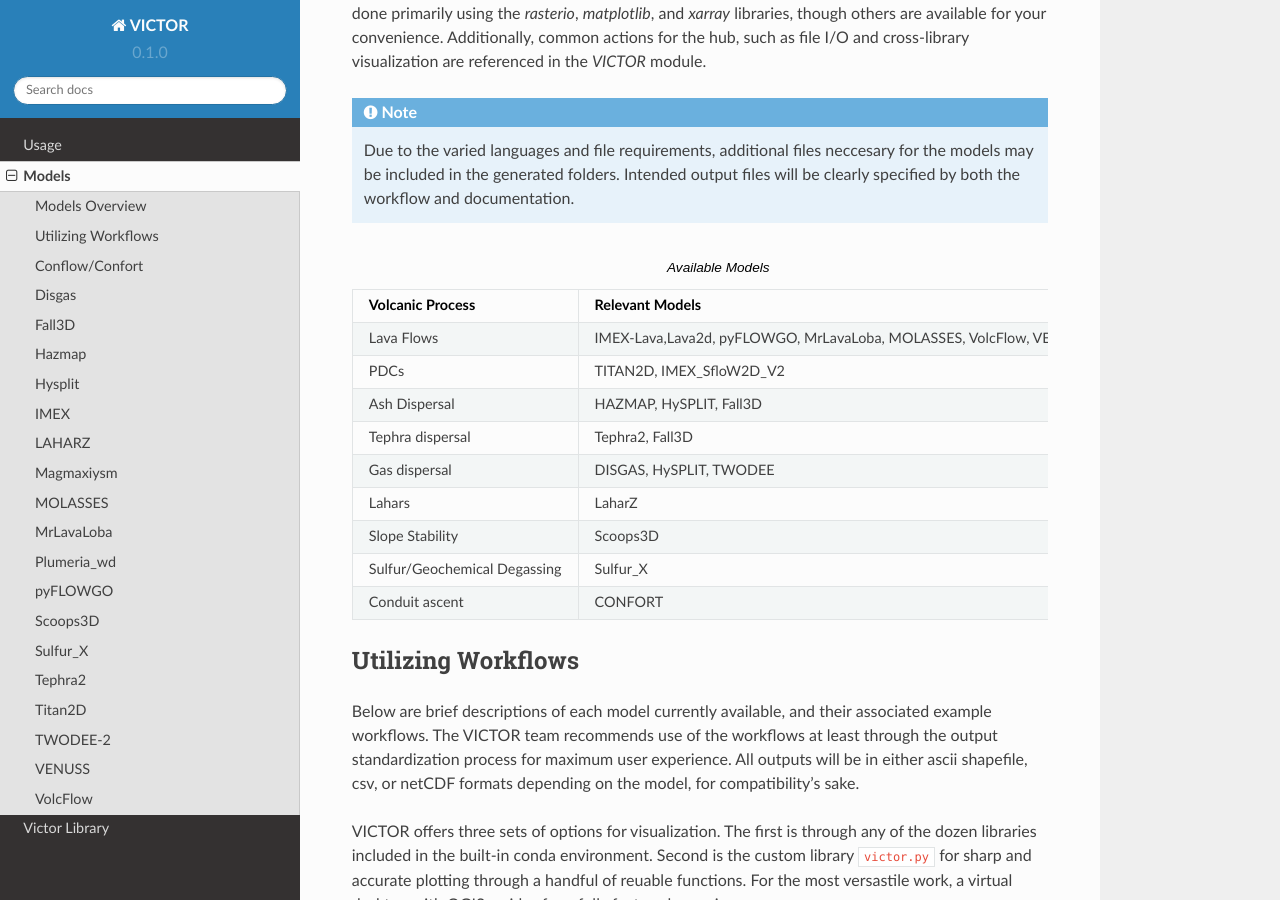
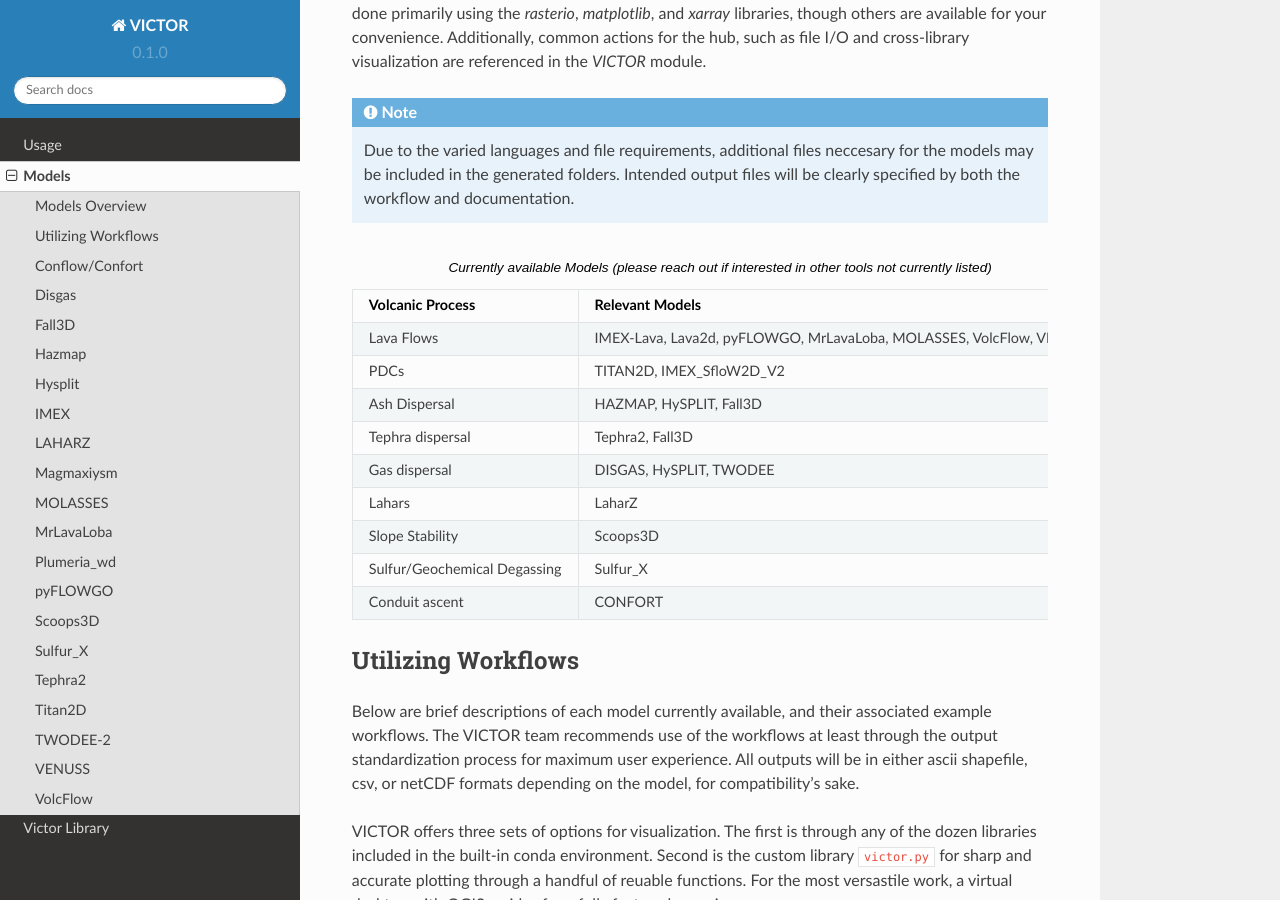
Before and after one commit to volcanocyber/victor-docs, a Sphinx documentation site: the page built from docs/source/models.rst, in a window 1280 px wide and 900 px high, scrolled down 406 px. Built offline with Sphinx 7.4.7 and the Read the Docs theme 2.0.0, drawn with Linux system fonts in a browser that asks for light colours.

Commit message:
Update models.rst

```diff
--- a/docs/source/models.rst
+++ b/docs/source/models.rst
@@ -19,14 +19,14 @@ common actions for the hub, such as file I/O and cross-library visualization are
 .. note:: Due to the varied languages and file requirements, additional files neccesary for the models may be included in
     the generated folders. Intended output files will be clearly specified by both the workflow and documentation.
 
-.. list-table:: Available Models
+.. list-table:: Currently available Models (please reach out if interested in other tools not currently listed)
    :widths: 50 50
    :header-rows: 1
 
    * - Volcanic Process
      - Relevant Models
    * - Lava Flows
-     - IMEX-Lava,Lava2d, pyFLOWGO,	MrLavaLoba, MOLASSES,	VolcFlow, VENUSS
+     - IMEX-Lava, Lava2d, pyFLOWGO,	MrLavaLoba, MOLASSES,	VolcFlow, VENUSS
    * - PDCs
      - TITAN2D, IMEX_SfloW2D_V2
    * - Ash Dispersal
```
